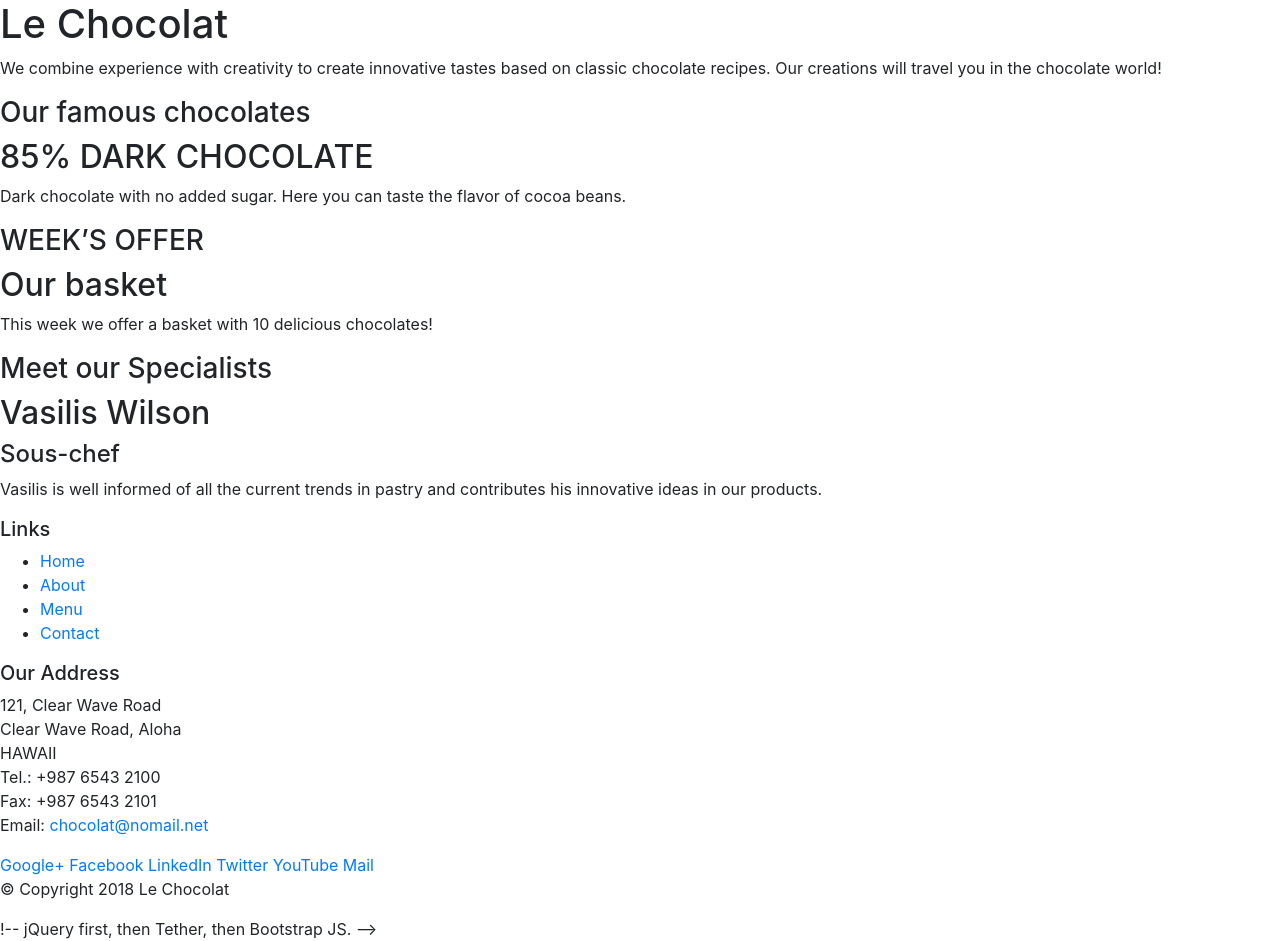
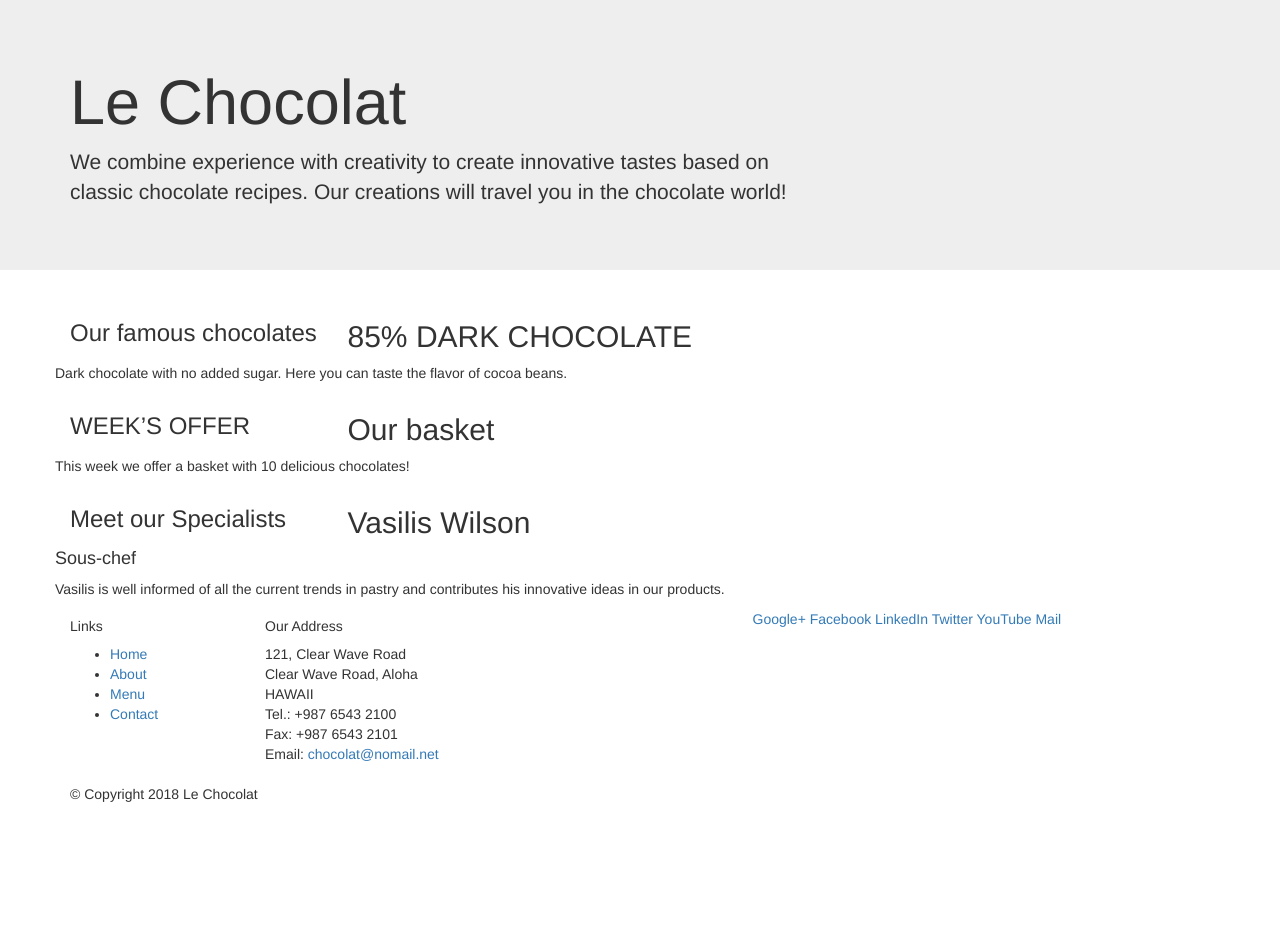
Before and after one commit to annacodecreate/leChocolat, a plain HTML site: page index.html in a window 1280 px wide. After the commit the page ends 814 px from the top, so only its background shows below. Drawn offline with nearby package versions, Linux system fonts and the light colour scheme.

Commit message:
Bootstrap Grid Part 1

```diff
--- a/index.html
+++ b/index.html
@@ -13,46 +13,46 @@
 
 <body>
 
-    <header>
-        <div>
-            <div>
-                <div>
+    <header class="jumbotron">
+        <div class="container">
+            <div class="row">
+                <div class="col-12 col-sm-8">
                     <h1>Le Chocolat</h1>
                     <p>We combine experience with creativity to create innovative tastes based on classic chocolate recipes. Our creations will travel you in the chocolate world!</p>
                 </div>
-                <div>
+                <div class="col col-sm">
                 </div>
             </div>
         </div>
     </header>
 
-    <div>
-        <div>
-            <div>
+    <div class="container">
+        <div class="row">
+            <div class="col-sm-4 col-md-3">
                 <h3>Our famous chocolates</h3>
             </div>
-            <div>
+            <div class="col-sm col-md">
                 <h2>85% DARK CHOCOLATE</h2>
                 <p>Dark chocolate with no added sugar. Here you can taste the flavor of cocoa beans.</p>
             </div>
         </div>
 
 
-        <div>
-            <div>
+        <div class="row">
+            <div class="col-sm-4 col-md-3">
                 <h3>WEEK’S OFFER</h3>
             </div>
-            <div>
+            <div class="col-sm col-md">
                 <h2>Our basket</h2>
                 <p>This week we offer a basket with 10 delicious chocolates! </p>
             </div>
         </div>
 
-        <div>
-            <div>
+        <div class="row">
+            <div class="col-sm-4 col-md-3">
                 <h3>Meet our  Specialists</h3>
             </div>
-            <div>
+            <div class="col-sm col-md">
                 <h2>Vasilis Wilson </h2>
                 <h4>Sous-chef</h4>
                 <p>Vasilis is well informed of all the current trends in pastry and contributes his innovative ideas in our products.</p>
@@ -61,9 +61,9 @@
     </div>
 
     <footer>
-        <div>
-            <div>
-                <div>
+        <div class="container">
+            <div class="row">
+                <div class="col-5 offset-1 col-sm-2">
                     <h5>Links</h5>
                     <ul>
                         <li><a href="#">Home</a></li>
@@ -72,7 +72,7 @@
                         <li><a href="#">Contact</a></li>
                     </ul>
                 </div>
-                <div>
+                <div div class="col-6 col-sm-5">
                     <h5>Our Address</h5>
                     <address>
                         121, Clear Wave Road<br>
@@ -83,7 +83,7 @@
                         Email: <a href="mailto:chocolat@nomail.net">chocolat@nomail.net</a>
 		           </address>
                 </div>
-                <div>
+                <div div class="col col-sm-4">
                     <div>
                         <a href="http://google.com/+">Google+</a>
                         <a href="http://www.facebook.com/profile.php?id=">Facebook</a>
@@ -94,15 +94,15 @@
                     </div>
                 </div>
            </div>
-           <div>
+           <div div class="col-auto">
                 <div>
                     <p> &copy; Copyright 2018 Le Chocolat</p>
                 </div>
-           </div>
+            </div>
         </div>
     </footer>
 
-    !-- jQuery first, then Tether, then Bootstrap JS. -->
+    <!-- jQuery first, then Tether, then Bootstrap JS. -->
     <script src="node_modules/jquery/dist/jquery.min.js"></script>
     <script src="node_modules/tether/dist/js/tether.min.js"></script>
     <script src="node_modules/popper.js/dist/umd/popper.min.js"></script>
```
